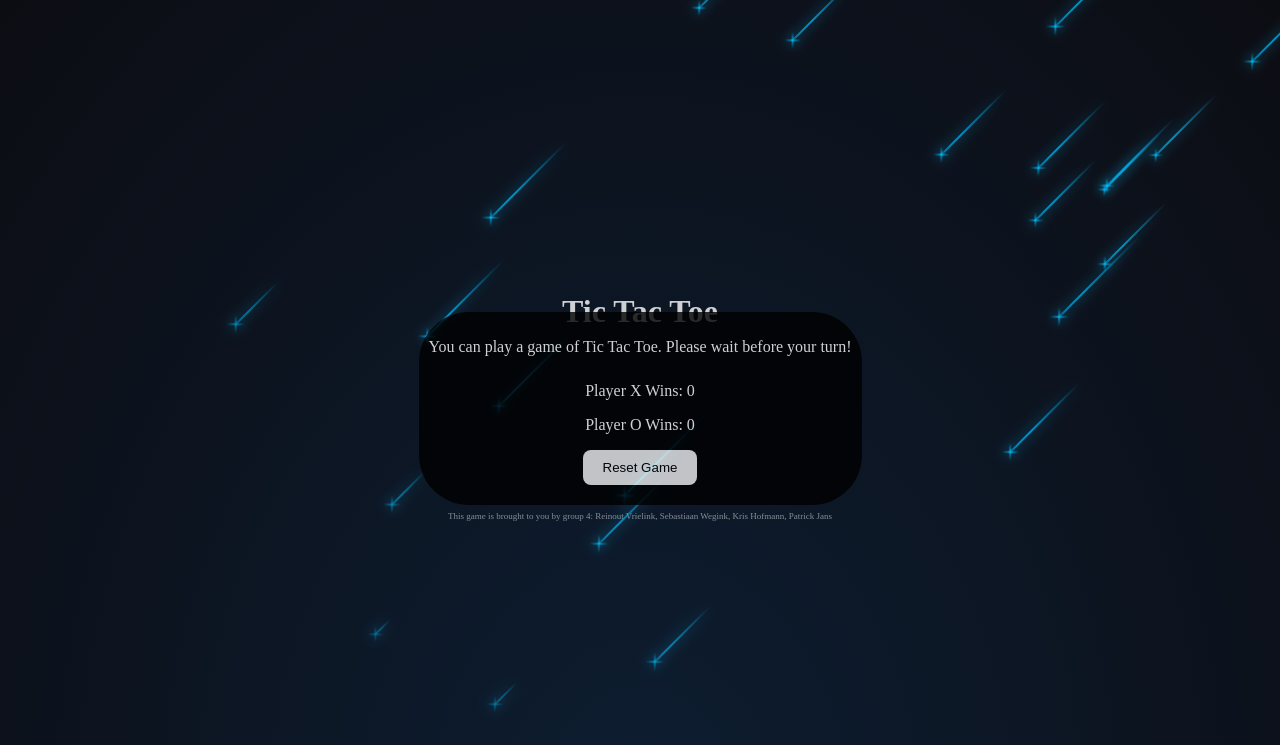
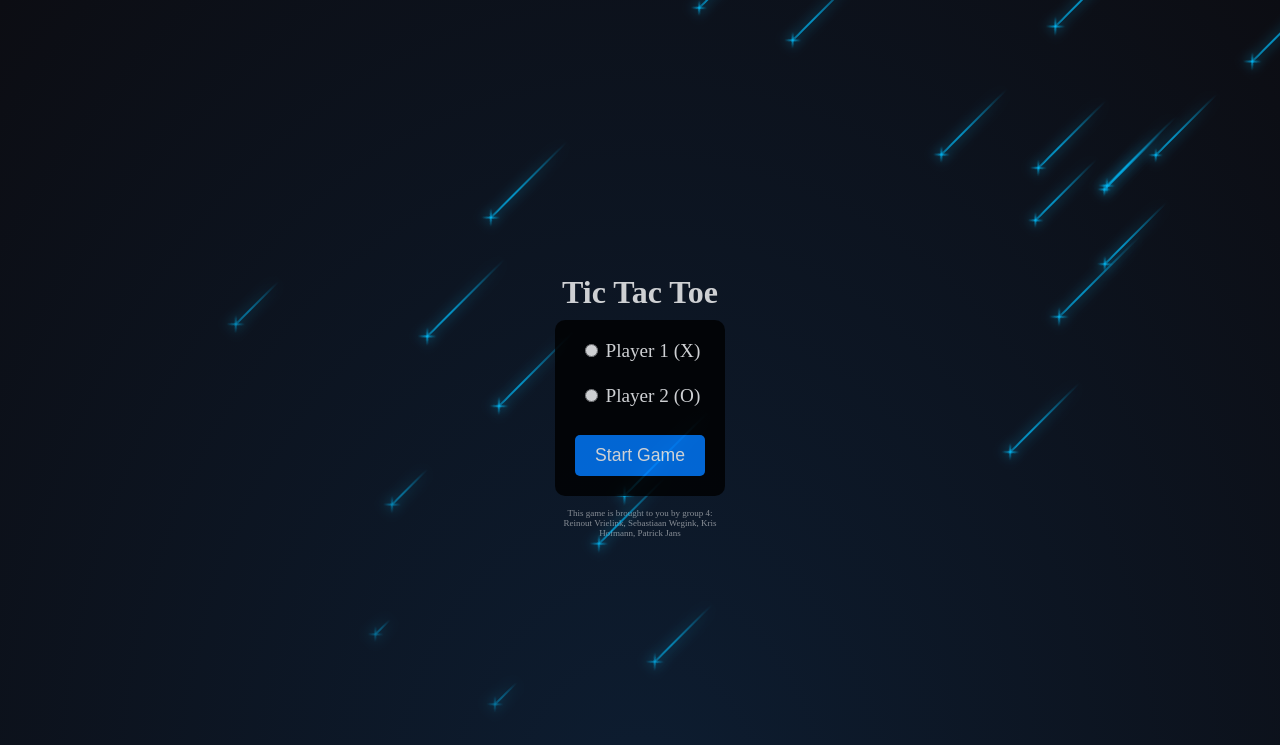
Before and after one commit to KrisHoffmann/WP24_assignments, a PHP site: page / in a window 1280 px wide. Shown: the top 745 px of the page. Run offline with PHP 8.4, Linux system fonts and the light colour scheme.

Commit message:
Moved index.php to game_screen.php. Made a form on the index.php where you can choose the player, ten get redirected to game_screen.php

```diff
--- a/TicTacToe/css/styles.css
+++ b/TicTacToe/css/styles.css
@@ -135,3 +135,42 @@
 .winning-cell {
     background-color: lawngreen;
 }
+
+#selection-container {
+    background-color: #000;
+    color: white;
+    opacity: .8;
+    margin-top: 30%;
+    margin-bottom: 30%;
+    padding: 20px;
+    display: inline-block;
+    border-radius: 10px;
+    z-index: 100;
+    position: relative;
+    text-align: center;
+}
+
+#player-selection-form {
+    display: flex;
+    flex-direction: column;
+    align-items: center;
+}
+
+#player-selection-form label {
+    margin-bottom: 5px;
+    font-size: 1.2em;
+}
+
+#player-selection-form button {
+    margin-top: 5px;
+    padding: 10px 20px;
+    font-size: 1.1em;
+    color: #fff;
+    background-color: #007BFF;
+    border: none;
+    border-radius: 5px;
+}
+
+#player-selection-form button:hover {
+    background-color: #0056b3;
+}
--- a/TicTacToe/index.php
+++ b/TicTacToe/index.php
@@ -6,22 +6,22 @@
 ?><?php
 include __DIR__ . '/tpl/background.php';
 ?>
-    <div id="game-container">
-        <div id="game">
-            <p>You can play a game of Tic Tac Toe. Please wait before your turn!</p>
-            <div id="turn"></div>
-            <div id="board"></div>
-            <div id="scoreboard">
-                <p>Player X Wins: <span id="playerXWins">0</span></p>
-                <p>Player O Wins: <span id="playerOWins">0</span></p>
-                <button id="reset">Reset Game</button>
-            </div>
-            <div id="overlay"></div>
-            <div id="message"></div>
-        </div>
-    </div>
-    <div id="overlay"></div>
-    <div id="message"></div>
+
+<div id="selection-container">
+    <form id="player-selection-form" action="game_screen.php" method="GET">
+        <label>
+            <input type="radio" name="player" value="X" required>
+            Player 1 (X)
+        </label>
+        <br>
+        <label>
+            <input type="radio" name="player" value="O" required>
+            Player 2 (O)
+        </label>
+        <br>
+        <button type="submit">Start Game</button>
+    </form>
+</div>
 
 <script src="scripts/script.js"></script>
 
--- a/TicTacToe/scripts/script.js
+++ b/TicTacToe/scripts/script.js
@@ -18,10 +18,7 @@
 let drawSound = new Audio('sounds/draw.mp3');
 let loseSound = new Audio('sounds/lose.mp3');
 
-if (!player || (player !== 'X' && player !== 'O')) {
-    alert('Please provide a valid player in the URL, e.g., ?player=X or ?player=O');
-    throw new Error('Invalid player');
-}
+
 // function for creating the board
 function createBoard() {
     board.innerHTML = '';
```
Also changed, not shown: TicTacToe/game_screen.php (added, +33 -0 lines).
